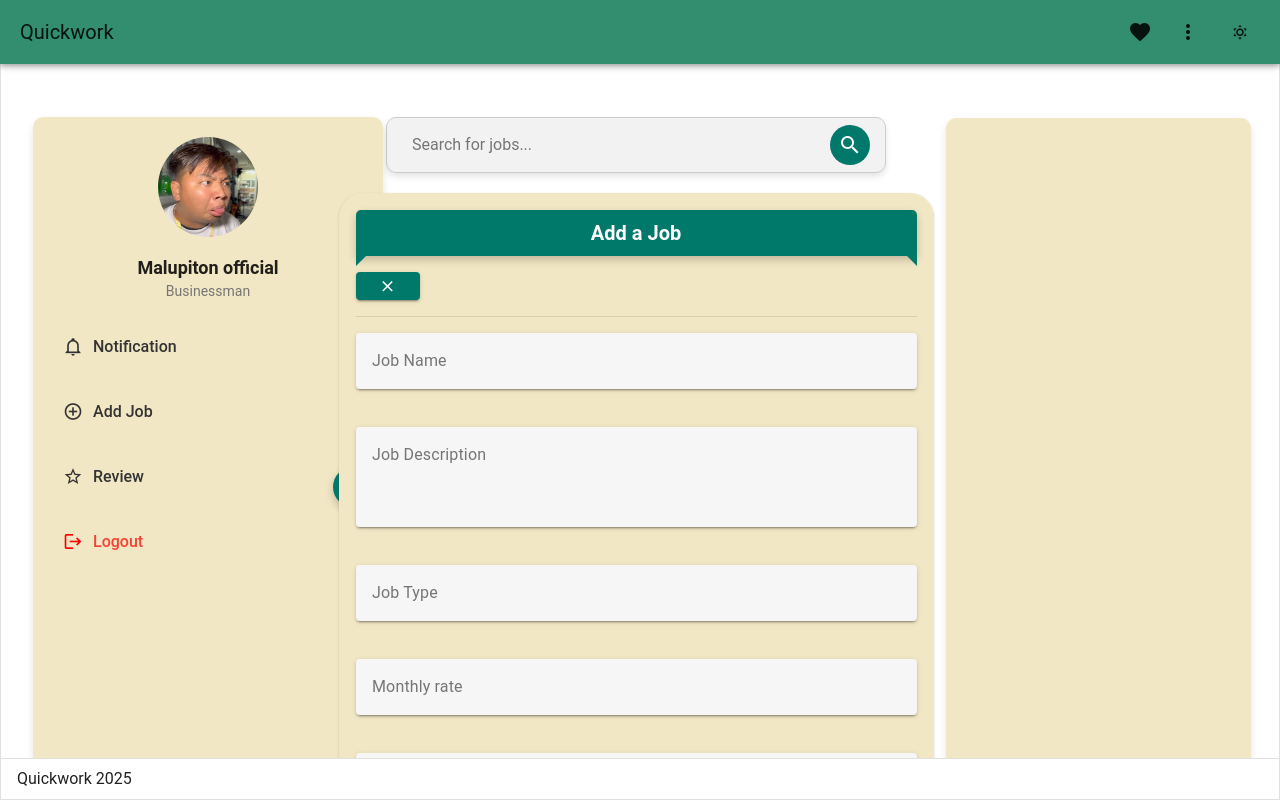
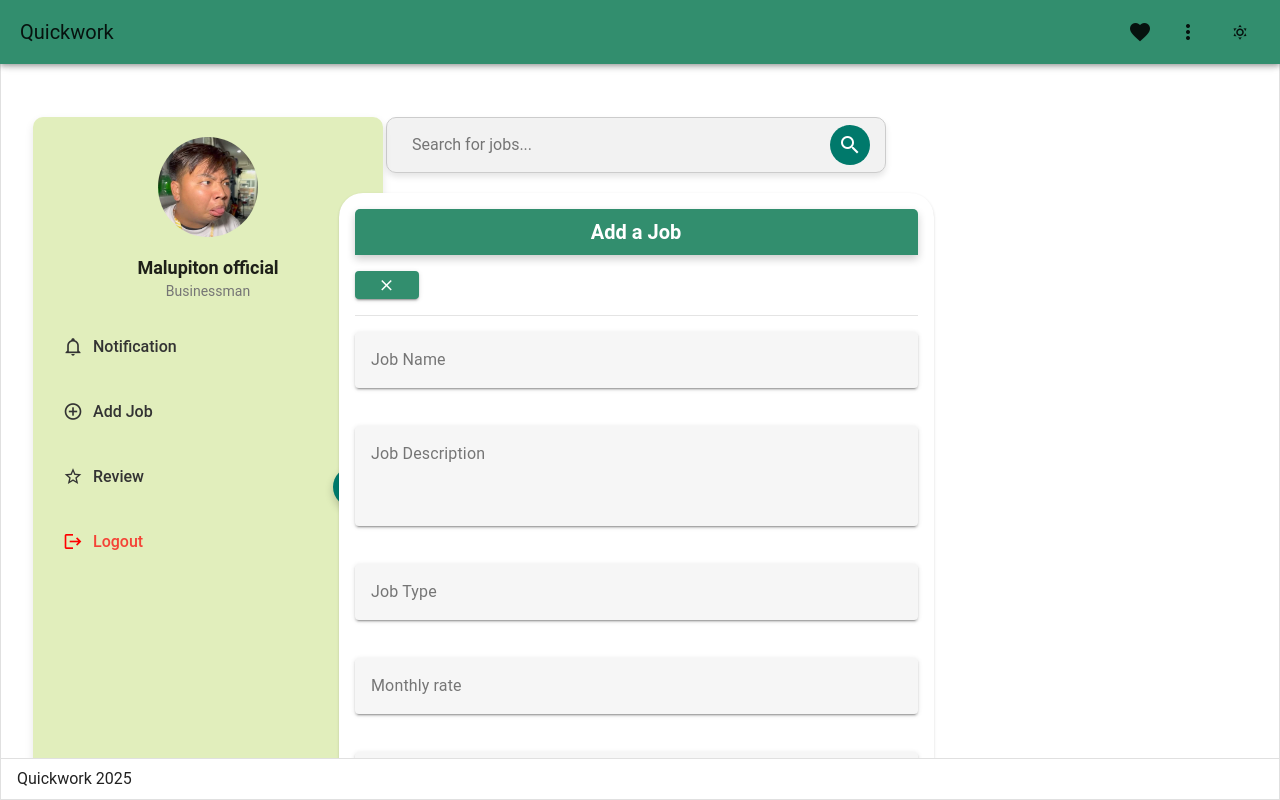
Before and after one commit to ianglenncurilan/web-quickwork, a Vue app: page /post in a window 1280 px wide. Both pictures are taken after a click on the link "Notification". Shown: the top 800 px of the page. Built offline with nearby package versions, Linux system fonts and the light colour scheme.

Commit message:
feat: job listing hover zoom effects added

```diff
--- a/src/views/PostView.vue
+++ b/src/views/PostView.vue
@@ -233,7 +233,7 @@
             <!-- Job Form (Middle) -->
             <v-card
               v-if="isFormVisible"
-              class="pa-4 mb-6 rounded-xl custom-green-bg"
+              class="pa-4 mb-6 rounded-xl"
               elevation="1"
               flat
             >
@@ -301,8 +301,6 @@
               />
 
 
-
-
               <v-btn
                 color="teal-darken-2"
                 class="rounded-pill px-6 py-3 text-white text-capitalize"
@@ -324,7 +322,7 @@
                   class="d-flex"
                   @click="showJobDetails(job)"
                 >
-                  <v-card class="pa-4 rounded-xl w-100" elevation="3">
+                <v-card class="pa-4 rounded-xl w-100 job-card-hover" elevation="3">
                     <v-row no-gutters align="center">
                       <v-col cols="auto">
                         <v-img
@@ -384,16 +382,6 @@
   padding-right: 12px;
 }
 
-.sticky-card {
-  position: sticky;
-  top: 0;
-  background-color: #F2E7C4; /* Replace with your desired color */
-  padding: 10px; /* Optional: Add padding for better spacing */
-  border-radius: 10px; /* Optional: Add rounded corners */
-  box-shadow: 0 4px 8px rgba(0, 0, 0, 0.1); /* Optional: Add a shadow effect */
-  margin-top: 25px;
-
-}
 
 .close-btn {
   width: 28px; /* Smaller width */
@@ -402,12 +390,12 @@
   display: flex;
   align-items: center;
   justify-content: center;
-  background-color: #00796b; /* Same as teal-darken-2 */
+  background-color: #328E6E; /* Same as teal-darken-2 */
   transition: background-color 0.3s ease, transform 0.2s ease;
 }
 
 .close-btn:hover {
-  background-color: #00796b; /* Slightly lighter teal on hover */
+  background-color: #328E6E; /* Slightly lighter teal on hover */
   transform: scale(1.1); /* Slight zoom effect on hover */
 }
 
@@ -420,15 +408,15 @@
 }
 
 .custom-green-bg {
-  background-color: #F2E7C4; /* Replace with your desired color */
-  border: 1px solid #F2E7C4; /* Optional: Add a border for better visibility */
+  background-color: #90C67C; /* Replace with your desired color */
+  border: 1px solid #90C67C; /* Optional: Add a border for better visibility */
   border-radius: 8px; /* Keep the rounded corners */
   padding: 16px; /* Adjust padding if needed */
 }
 
 .ribbon-container {
   position: relative;
-  background-color: #00796b; /* Ribbon background color */
+  background-color: #328E6E;
   color: white;
   padding: 0.5rem 2rem;
   text-align: center;
@@ -438,27 +426,7 @@
   margin-bottom: 1rem;
 }
 
-.ribbon-container::before,
-.ribbon-container::after {
-  content: '';
-  position: absolute;
-  top: 100%; /* Position below the ribbon */
-  width: 0;
-  height: 0;
-  border-style: solid;
-}
 
-.ribbon-container::before {
-  left: 0;
-  border-width: 10px 10px 0 0;
-  border-color: #00796b transparent transparent transparent;
-}
-
-.ribbon-container::after {
-  right: 0;
-  border-width: 10px 0 0 10px;
-  border-color: #00796b transparent transparent transparent;
-}
 
 .ribbon-text {
   margin: 0;
@@ -468,7 +436,7 @@
 /* Sidebar Styles */
 .sidebar {
   width: 350px;
-  background-color: #F2E7C4;
+  background-color: #E1EEBC;
   padding: 20px;
   border-radius: 10px;
   box-shadow: 0 4px 8px rgba(0, 0, 0, 0.1);
@@ -623,4 +591,15 @@
 .search-button:active {
   transform: scale(0.95);
 }
+
+.job-card-hover {
+  transition: transform 0.3s ease, box-shadow 0.3s ease;
+  cursor: pointer;
+}
+
+.job-card-hover:hover {
+  transform: scale(1.02);
+  box-shadow: 0 10px 20px rgba(0, 0, 0, 0.15);
+}
+
 </style>
--- a/src/views/auth/LoginView.vue
+++ b/src/views/auth/LoginView.vue
@@ -97,7 +97,7 @@
                 </div>
 
                 <div class="d-flex justify-center">
-                  <v-btn class="mt-3 btn-fixed-width" color="#00412E" type="submit" to="/post">LOGIN</v-btn>
+                  <v-btn class="mt-3 btn-fixed-width" color="#328E6E" type="submit" to="/post">LOGIN</v-btn>
                 </div>
                 <div class="text-center mt-2">
                   <Router-link to="/forgot-password" class="forgot-password-link"
@@ -130,7 +130,7 @@
 }
 
 .new-here-section {
-  background-color: #00412e;
+  background-color: #328E6E;
   color: white;
   padding: 2rem;
   border-radius: 12px; /* Rounded corners */
@@ -154,7 +154,7 @@
 .new-here-section .v-btn {
   font-weight: bold;
   border: 2px solid white;
-  transition: all 0.3s ease;
+  transition: all 0.2s ease;
 }
 
 .new-here-section .v-btn:hover {
@@ -167,7 +167,7 @@
   display: flex; /* Use flexbox for centering */
   justify-content: center; /* Center horizontally */
   align-items: center; /* Center vertically */
-  background-color: #00412e; /* Ribbon background color */
+  background-color: #328E6E; /* Ribbon background color */
   color: white;
   padding: 0.5rem 2rem;
   border-radius: 5px 5px 0 0; /* Rounded top corners */
@@ -191,13 +191,13 @@
 .ribbon-container::before {
   left: 0;
   border-width: 10px 10px 0 0;
-  border-color: #00412e transparent transparent transparent;
+  border-color: #328E6E transparent transparent transparent;
 }
 
 .ribbon-container::after {
   right: 0;
   border-width: 10px 0 0 10px;
-  border-color: #00412e transparent transparent transparent;
+  border-color: #328E6E transparent transparent transparent;
 }
 
 .forgot-password-link {
--- a/src/views/auth/RegisterView.vue
+++ b/src/views/auth/RegisterView.vue
@@ -85,7 +85,7 @@
                 ></v-checkbox>
 
                 <div class="d-flex justify-center">
-                  <v-btn class="mt-3 btn-fixed-width" color="#00412E" type="submit" to="student">LOG IN</v-btn>
+                  <v-btn class="mt-3 btn-fixed-width" color="#328E6E" type="submit" to="student">SIGN UP</v-btn>
                 </div>
 
               </v-form>
@@ -111,7 +111,7 @@
 }
 
 .new-here-section {
-  background-color: #00412E;
+  background-color: #328E6E;
   color: white;
   padding: 2rem;
   border-radius: 12px; /* Rounded corners */
@@ -148,7 +148,7 @@
   display: flex; /* Use flexbox for centering */
   justify-content: center; /* Center horizontally */
   align-items: center; /* Center vertically */
-  background-color: #00412E; /* Ribbon background color */
+  background-color: #328E6E; /* Ribbon background color */
   color: white;
   padding: 0.5rem 2rem;
   border-radius: 5px 5px 0 0; /* Rounded top corners */
@@ -172,24 +172,12 @@
 .ribbon-container::before {
   left: 0;
   border-width: 10px 10px 0 0;
-  border-color: #00412E transparent transparent transparent;
+  border-color: #328E6E transparent transparent transparent;
 }
 
 .ribbon-container::after {
   right: 0;
   border-width: 10px 0 0 10px;
-  border-color: #00412E transparent transparent transparent;
-}
-
-.forgot-password-link {
-  color: #00412E;
-  font-size: 0.9rem;
-  text-decoration: none;
-  transition: color 0.3s ease;
-}
-
-.forgot-password-link:hover {
-  color: #007bff; /* Change color on hover */
-  text-decoration: underline;
+  border-color: #328E6E transparent transparent transparent;
 }
 </style>
```
